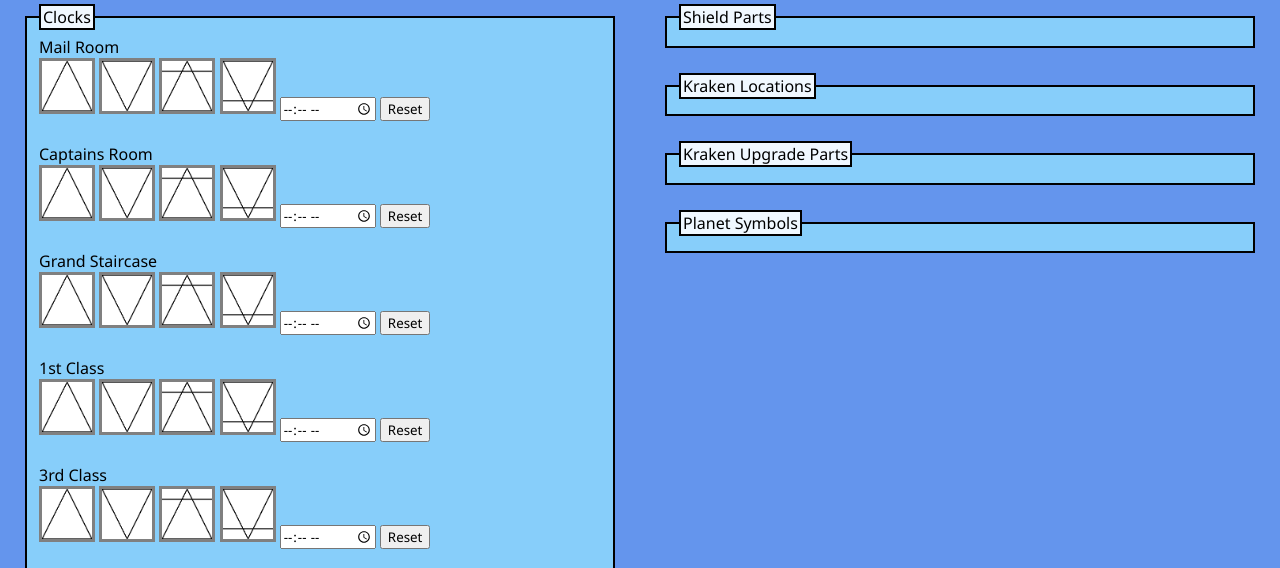
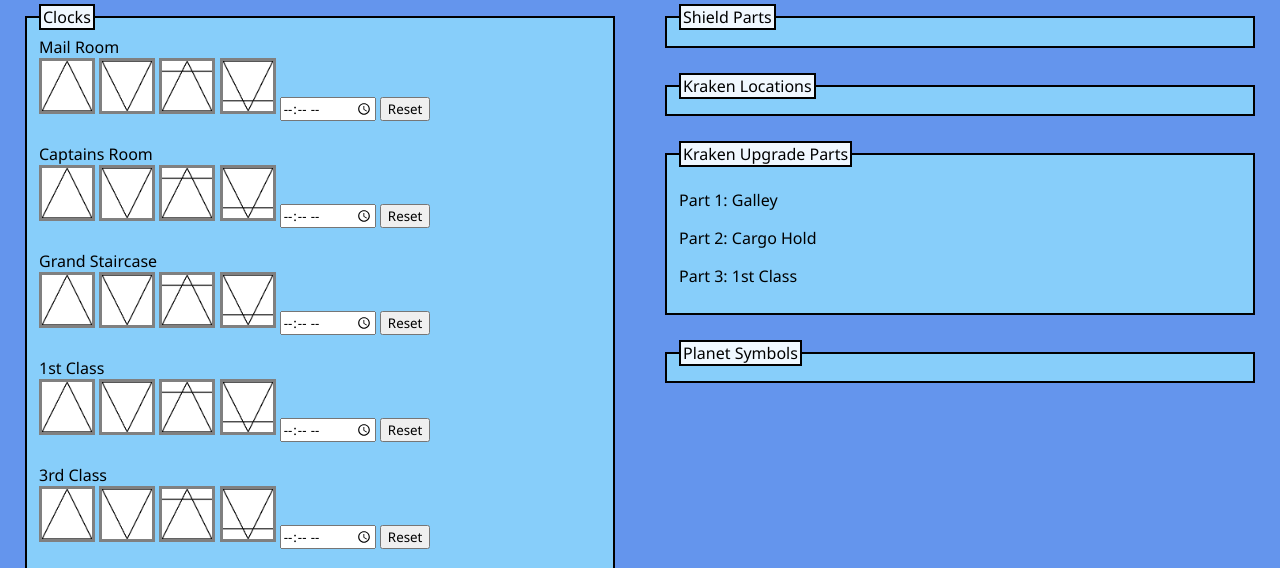
Before and after one commit to okowen02/COD-Zombies-Easter-Eggs, a plain HTML site: page html/voyage.html in a window 1280 px wide. Shown: the part 183-751 px from the top of the page. Drawn offline with Linux system fonts and the light colour scheme.

Commit message:
Started the Kraken Upgrade part

```diff
--- a/html/voyage.html
+++ b/html/voyage.html
@@ -354,6 +354,12 @@
 
             <legend>Kraken Upgrade Parts</legend>
 
+            <p>Part 1: Galley</p>
+
+            <p>Part 2: Cargo Hold</p>
+
+            <p>Part 3: 1st Class</p>
+
         </fieldset>
 
         <fieldset>
```
